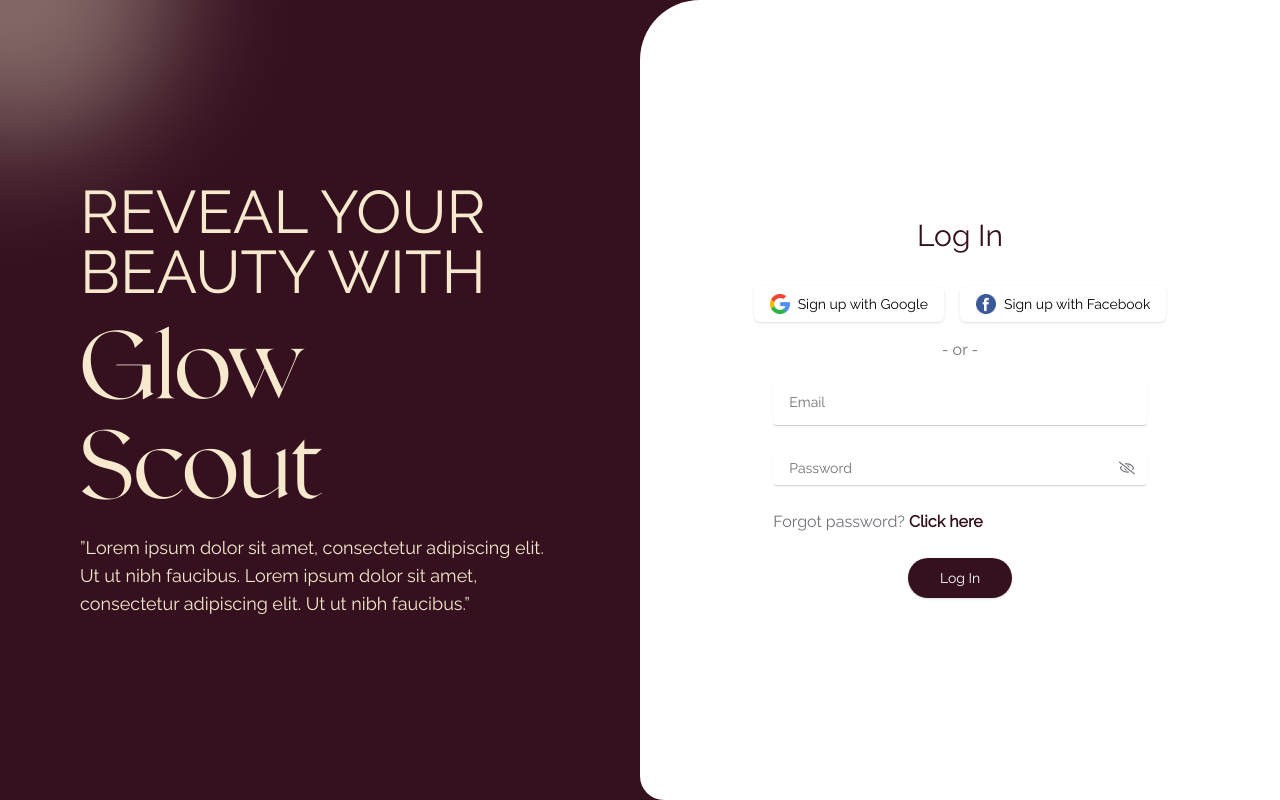
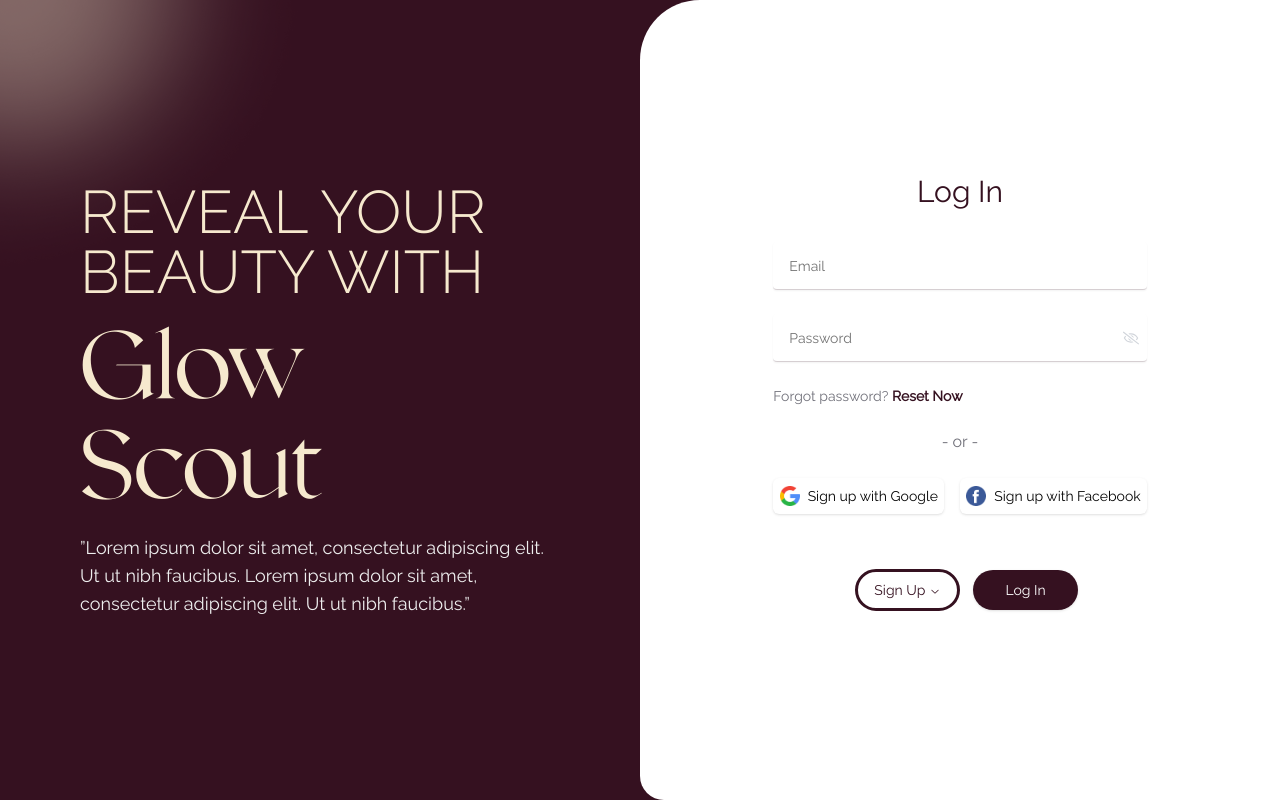
Before and after one commit to TheMODventures/Glow-Scout-Web, a Next.js app: page /auth/login in a window 1280 px wide. Built offline with nearby package versions, Linux system fonts and the light colour scheme.

Commit message:
auth-ui-fixed#2

```diff
--- a/src/app/(myauth)/auth/[slug]/page.jsx
+++ b/src/app/(myauth)/auth/[slug]/page.jsx
@@ -52,7 +52,7 @@ const AuthCommon = ({ params }) => {
   if (!formProps) return notFound();
 
   return (
-    <div className="relative flex flex-col md:flex-row min-h-screen bg-[#351120] md:h-screen">
+    <div className="relative flex flex-col md:flex-row min-h-screen bg-[#351120]">
       <Image
         width={300}
         height={300}
@@ -61,22 +61,29 @@ const AuthCommon = ({ params }) => {
         className="absolute rotate-[60deg] opacity-50 top-[-150px] left-0 border-none rounded-xl hidden md:block"
       />
       <div className="bg-[#351120] text-lighttext px-20 py-16 md:py-28 md:w-1/2 flex flex-col justify-center">
-        <h1 className="text-2xl md:text-6xl font-thin mb-4 font-raleway">
+        <h1 className="text-2xl md:text-6xl  mb-4 font-ralewayThin">
           REVEAL YOUR <br />
           BEAUTY WITH
         </h1>
         <h2 className="text-7xl md:text-8xl font-normal mb-4 font-valky leading-[80px] md:leading-[100px]">
           Glow <br /> Scout
         </h2>
-        <p className="text-lg font-normal font-raleway text-lighttext">
+        <p className="text-lg font-normal font-raleway text-[#EEEEEE]">
           &rdquo;Lorem ipsum dolor sit amet, consectetur adipiscing elit. Ut ut
           nibh faucibus. Lorem ipsum dolor sit amet, consectetur adipiscing
           elit. Ut ut nibh faucibus.&rdquo;
         </p>
       </div>
-      <div className="bg-white p-10 md:w-1/2 flex flex-col justify-center rounded-tl-[60px] rounded-bl-3xl font-raleway">
+      <div className="bg-white p-10 md:w-1/2 flex flex-col justify-center rounded-tl-[60px] rounded-bl-3xl font-raleway z-30">
         <DynamicAuthForm {...formProps} />
       </div>
+      <Image
+        width={300}
+        height={300}
+        alt="bg"
+        src={"/images/shadow-3.png"}
+        className="absolute rotate-[0deg] opacity-50 bottom-[0px] right-0 border-none rounded-xl hidden md:block z-0"
+      />
     </div>
   );
 };
--- a/src/components/reuseableComponenet/DynamicAuthForm.jsx
+++ b/src/components/reuseableComponenet/DynamicAuthForm.jsx
@@ -1,16 +1,30 @@
 "use client";
 
-import { yupResolver } from "@hookform/resolvers/yup";
+import { zodResolver } from "@hookform/resolvers/zod";
 import { useForm } from "react-hook-form";
 import Image from "next/image";
 import Link from "next/link";
+import { FaRegEyeSlash } from "react-icons/fa";
+import { FaRegEye } from "react-icons/fa";
 import { Button } from "@/components/ui/button";
 import { Form } from "@/components/ui/form";
 import { useToast } from "@/components/ui/use-toast";
-import SignupFormField from "./InputFormField";
+import InputFormField from "./InputFormField";
 import { useRouter } from "next/navigation";
 import { setUser, setStatus, setError } from "@/redux/auth/authSlice";
 import { useDispatch } from "react-redux";
+import { useState } from "react";
+import {
+  NavigationMenu,
+  NavigationMenuContent,
+  NavigationMenuItem,
+  NavigationMenuLink,
+  NavigationMenuList,
+  NavigationMenuTrigger,
+} from "@/components/ui/navigation-menu";
+import { navigationMenuTriggerStyle } from "@/components/ui/navigation-menu";
+import { usePathname  } from "next/navigation";
+
 const DynamicAuthForm = ({
   formType,
   title,
@@ -24,21 +38,21 @@ const DynamicAuthForm = ({
   const router = useRouter();
   const dispatch = useDispatch();
   let form;
+  const [passwordType, setPasswordType] = useState("password");
+  const currentRoute= usePathname();
 
  form = useForm({
-    resolver: yupResolver(schema),
-    defaultValues: {
-      email: "",
-      password: "",
-    },
+    resolver: zodResolver(schema),
+
   });
 
   async function handleSubmit(data) {
+
     try {
-      console.log("User Input:", data); // Print user input
+      console.log("User Input:", data);
       dispatch(setStatus("loading"));
       const response = await onSubmit(data);
-      console.log("API Response:", response); // Print API response
+      console.log("API Response:", response);
       localStorage.setItem("accessToken", response.data.data.accessToken);
       if (formType === "login") {
         localStorage.setItem("id", response.data.data.user._id);
@@ -80,12 +94,22 @@ const DynamicAuthForm = ({
     }
   }
 
+  function handleGoogleSubmit(){
+    alert("sign as google")
+  }
+
+  function handleFacebookSubmit(){
+    alert("sign as facebook")
+  }
+
   return (
     <div className="flex flex-col items-center justify-center px-4 md:px-0">
       <h3 className="py-4 text-[#351120] text-3xl mb-4">{title}</h3>
-      {["signup", "login"].includes(formType) && (
-        <div className="flex flex-col md:flex-row md:space-x-4 space-y-4 md:space-y-0 mb-4">
-          <Button className="bg-white flex items-center justify-center w-full md:w-auto">
+
+
+      {["signup"].includes(formType) && (
+        <div className="flex flex-col md:flex-row md:space-x-4 space-y-4 md:space-y-0 mb-4 flex-wrap md:flex-nowrap items-center justify-center">
+          <Button className="bg-white flex items-center justify-center w-full md:w-auto" onClick={handleGoogleSubmit}>
             <Image
               src="/images/auth/search-2.png"
               alt="Google"
@@ -95,7 +119,7 @@ const DynamicAuthForm = ({
             />
             Sign up with Google
           </Button>
-          <Button className="bg-white flex items-center justify-center w-full md:w-auto">
+          <Button className="bg-white flex items-center justify-center w-full md:w-auto" onClick={handleFacebookSubmit}>
             <Image
               src="/images/auth/facebook-1.png"
               alt="Facebook"
@@ -107,74 +131,160 @@ const DynamicAuthForm = ({
           </Button>
         </div>
       )}
-      {formType !== "forgot-password" && (
-        <div className="text-center text-zinc-500 mb-4">- or -</div>
+      {formType == "signup" && (
+        <div className="text-center text-zinc-500 my-4">- or -</div>
       )}
       <Form {...form}>
         <form
           onSubmit={form.handleSubmit(handleSubmit)}
           className="w-full md:w-2/3 space-y-6"
         >
-          {formType !== "login" && (
-            <SignupFormField
+          {formType !== "login" && formType !== "forgot-password" && (
+            <InputFormField
               name="name"
               placeholder="Full Name"
               formControl={form.control}
+              inputType="text"
             />
           )}
-          <SignupFormField
+          <InputFormField
             name="email"
             placeholder="Email"
             formControl={form.control}
+            inputType="email"
           />
+
           {["signup", "login"].includes(formType) && (
-            <SignupFormField
+            <div className=" relative">
+            <InputFormField
               name="password"
               placeholder="Password"
-              inputType="password"
+              inputType={passwordType}
               formControl={form.control}
             />
+            <span className="absolute right-2 top-4  cursor-pointer">
+              {passwordType === "password" ? (
+                <FaRegEyeSlash
+                  onClick={() => setPasswordType("text")}
+                  className="cursor-pointer text-gray-300"
+                />
+              ) : (
+                <FaRegEye
+                  onClick={() => setPasswordType("password")}
+                  className="cursor-pointer"
+                />
+              )}
+            </span>
+          </div>
           )}
+
+
           {linkText && (
-            <div className="text-zinc-500 mb-4">
+            <div className="text-zinc-500 mb-4 text-sm">
               {linkText}
-              <Link href={linkHref} className="text-[#351120] font-bold">
-                Click here
+              <Link href={linkHref} className="text-[#351120] font-bold text-sm hover:underline">
+                {formType=="login" && "Reset Now"}
               </Link>
-              {formType === "signup" ? (
+              {formType === "signup" && (
                 <>
-                  {" "}
-                  or{" "}
                   <Link
-                    href={"/auth/login"}
+                    href={ currentRoute=="/auth/user" ? "/auth/business" : "/auth/user"}
                     className="text-[#351120] font-bold"
                   >
-                    Login
+                    Sign Up here
                   </Link>
                 </>
-              ) : (
-                ""
-              )}
+              ) }
             </div>
           )}
-          <div className="flex justify-center items-center">
-            {/* <Link href={btnLink}> */}
+
+{formType !== "forgot-password" && formType =="login" && (
+        <div className="text-center text-zinc-500 my-4">- or -</div>
+      )}
+      {["login"].includes(formType) && (
+        <div className="flex flex-col md:flex-row md:space-x-4 space-y-4 md:space-y-0 mb-4 flex-wrap md:flex-nowrap items-center justify-center">
+          <Button className="bg-white flex items-center justify-center w-full md:w-auto" onClick={handleGoogleSubmit}>
+            <Image
+              src="/images/auth/search-2.png"
+              alt="Google"
+              className="mr-2"
+              width={20}
+              height={20}
+            />
+            Sign up with Google
+          </Button>
+          <Button className="bg-white flex items-center justify-center w-full md:w-auto" onClick={handleFacebookSubmit}>
+            <Image
+              src="/images/auth/facebook-1.png"
+              alt="Facebook"
+              className="mr-2"
+              width={20}
+              height={20}
+            />
+            Sign up with Facebook
+          </Button>
+        </div>
+      )}
+          <div className="flex justify-center items-center py-8">
+            {
+              formType == "forgot-password" && (
+                <Link href="/auth/login">
+              <Button
+                variant="outline"
+                size="lg"
+                className=" rounded-full mx-2"
+              >
+                Sign Up new account
+              </Button>
+            </Link>
+              )
+            }
+          {
+            formType === "login" && (
+              <Link as="#" href="">
+              <NavigationMenu>
+                <NavigationMenuList>
+                  <NavigationMenuItem className="outline rounded-full text-[#351120] mx-4">
+                    <NavigationMenuTrigger>Sign Up</NavigationMenuTrigger>
+                    <NavigationMenuContent>
+                      <Link href="/auth/user" legacyBehavior passHref>
+                        <NavigationMenuLink
+                          className={navigationMenuTriggerStyle()}
+                        >
+                          Sign Up As User
+                        </NavigationMenuLink>
+                      </Link>
+                      <Link href="/auth/business" legacyBehavior passHref>
+                        <NavigationMenuLink
+                          className={navigationMenuTriggerStyle()}
+                        >
+                          Sign Up As Business
+                        </NavigationMenuLink>
+                      </Link>
+                    </NavigationMenuContent>
+                  </NavigationMenuItem>
+                </NavigationMenuList>
+              </NavigationMenu>
+            </Link>
+            )
+          }
+
             <Button
               type="submit"
               variant="myCustom"
               size="lg"
               className="rounded-full"
             >
-              {formType === "login"
-                ? "Log In"
-                : formType === "signup"
-                ? "Sign Up"
-                : "Send Code"}
+              {formType==="signup"  && "Get Started"}
+              {formType === "login" && "Log In" }
+              {formType ==="forgot-password" && "Send Code"}
             </Button>
-            {/* </Link/> */}
+
           </div>
         </form>
       </Form>
+
+
     </div>
   );
 };
--- a/src/components/reuseableComponenet/InputFormField.jsx
+++ b/src/components/reuseableComponenet/InputFormField.jsx
@@ -17,7 +17,7 @@ const InputFormField = ({ name, placeholder, inputType, formControl }) => {
               {...field}
               value={field.value || ''} // Ensure value is never undefined
               className={cn(
-                inputType === "password" ? "w-full max-w-80" : "w-full max-w-[640px]",
+                "w-full max-w-[640px]",
                 "border-[#35112033] text-darkMahron px-4 mb-4 md:mb-0 py-3 h-12"
               )}
             />
--- a/src/components/ui/input.jsx
+++ b/src/components/ui/input.jsx
@@ -1,13 +1,12 @@
 import * as React from "react";
-import { FaRegEyeSlash, FaRegEye } from "react-icons/fa";
 import { cn } from "@/lib/utils";
 
 const Input = React.forwardRef(({ className, type, ...props }, ref) => {
-  const [passwordType, setPasswordType] = React.useState(type);
+
 
   return (
     <div className="relative">
-      {type !== "password" && (
+
         <input
           type={type}
           className={cn(
@@ -17,31 +16,7 @@ const Input = React.forwardRef(({ className, type, ...props }, ref) => {
           ref={ref}
           {...props}
         />
-      )}
-      {type === "password" && (
-        <div className="relative flex justify-start items-center h-9 w-full max-w-full border-b-[1px] border-input rounded-sm  bg-transparent shadow-sm">
-          <input
-            type={passwordType}
-            className={cn(
-              "w-full bg-transparent px-3 py-2 text-sm transition-colors  file:border-0 file:bg-transparent file:text-sm file:font-medium placeholder:text-muted-foreground focus-visible:outline-none disabled:cursor-not-allowed disabled:opacity-50",
-              className
-            )}
-            ref={ref}
-            {...props}
-          />
-          {passwordType === "password" ? (
-            <FaRegEyeSlash
-              onClick={() => setPasswordType("text")}
-              className="absolute right-3 top-1/2 transform -translate-y-1/2 text-zinc-500 cursor-pointer"
-            />
-          ) : (
-            <FaRegEye
-              onClick={() => setPasswordType("password")}
-              className="absolute right-3 top-1/2 transform -translate-y-1/2 text-zinc-500 cursor-pointer"
-            />
-          )}
-        </div>
-      )}
+
     </div>
   );
 });
--- a/src/validation/auth.validation.js
+++ b/src/validation/auth.validation.js
@@ -1,28 +1,28 @@
-import * as Yup from "yup";
+import { z } from "zod";
 
 const passwordRegex = /^(?=.*[a-z])(?=.*[A-Z])(?=.*\d)(?=.*[@$!%*?&#])[A-Za-z\d@$!%*?&#]{8,}$/;
 
-export const SignupSchema = Yup.object().shape({
-  name: Yup.string().min(2, "Name must be at least 2 characters."),
-  email: Yup.string().email("Invalid email address."),
-  password: Yup.string()
+export const SignupSchema = z.object({
+  name: z.string().min(2, "Name must be at least 2 characters."),
+  email: z.string().email("Invalid email address."),
+  password: z.string()
     .min(8, "Password must be at least 8 characters.")
-    .matches(
+    .regex(
       passwordRegex,
       "Password must contain at least 1 uppercase letter, 1 lowercase letter, 1 number, and 1 special character."
     ),
 });
 
-export const LoginSchema = Yup.object().shape({
-  email: Yup.string().email("Invalid email address."),
-  password: Yup.string()
+export const LoginSchema = z.object({
+  email: z.string().email("Invalid email address."),
+  password: z.string()
     .min(8, "Password must be at least 8 characters.")
-    .matches(
+    .regex(
       passwordRegex,
       "Password must contain at least 1 uppercase letter, 1 lowercase letter, 1 number, and 1 special character."
     ),
 });
 
-export const ForgotSchema = Yup.object().shape({
-  email: Yup.string().email("Invalid email address."),
+export const ForgotSchema = z.object({
+  email: z.string().email("Invalid email address."),
 });
--- a/tailwind.config.js
+++ b/tailwind.config.js
@@ -20,6 +20,7 @@ module.exports = {
       fontFamily: {
         valky: ['var(--font-valky)'],
         raleway: ['var(--font-raleway)'],
+        ralewayThin: ['var(--font-raleway-thin)'],
       },
       borderWidth: ['active'],
       colors: {
```
Also changed, not shown: src/app/(myauth)/auth/[slug]/layout.js (+9 -2 lines), public/images/shadow-3.png (added).
